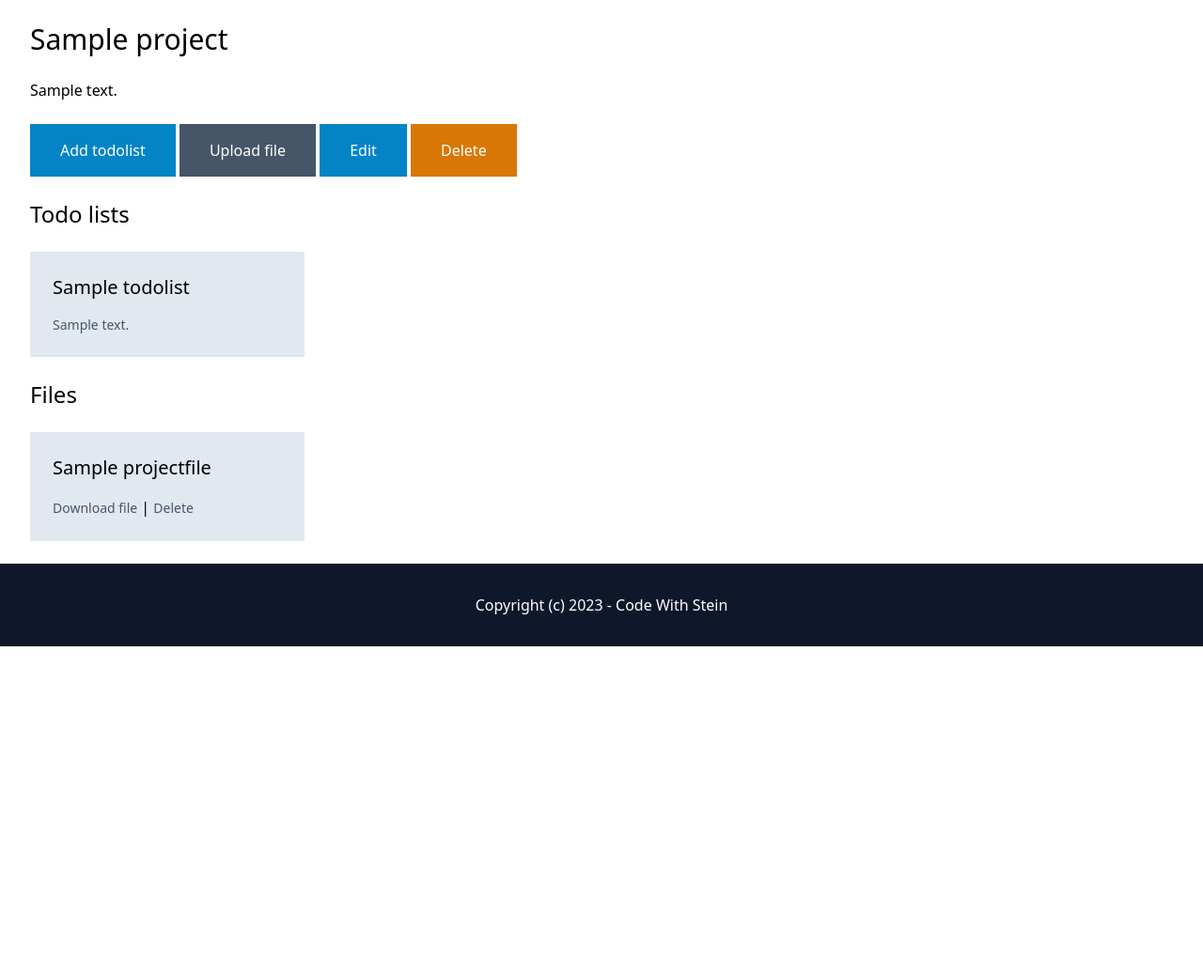
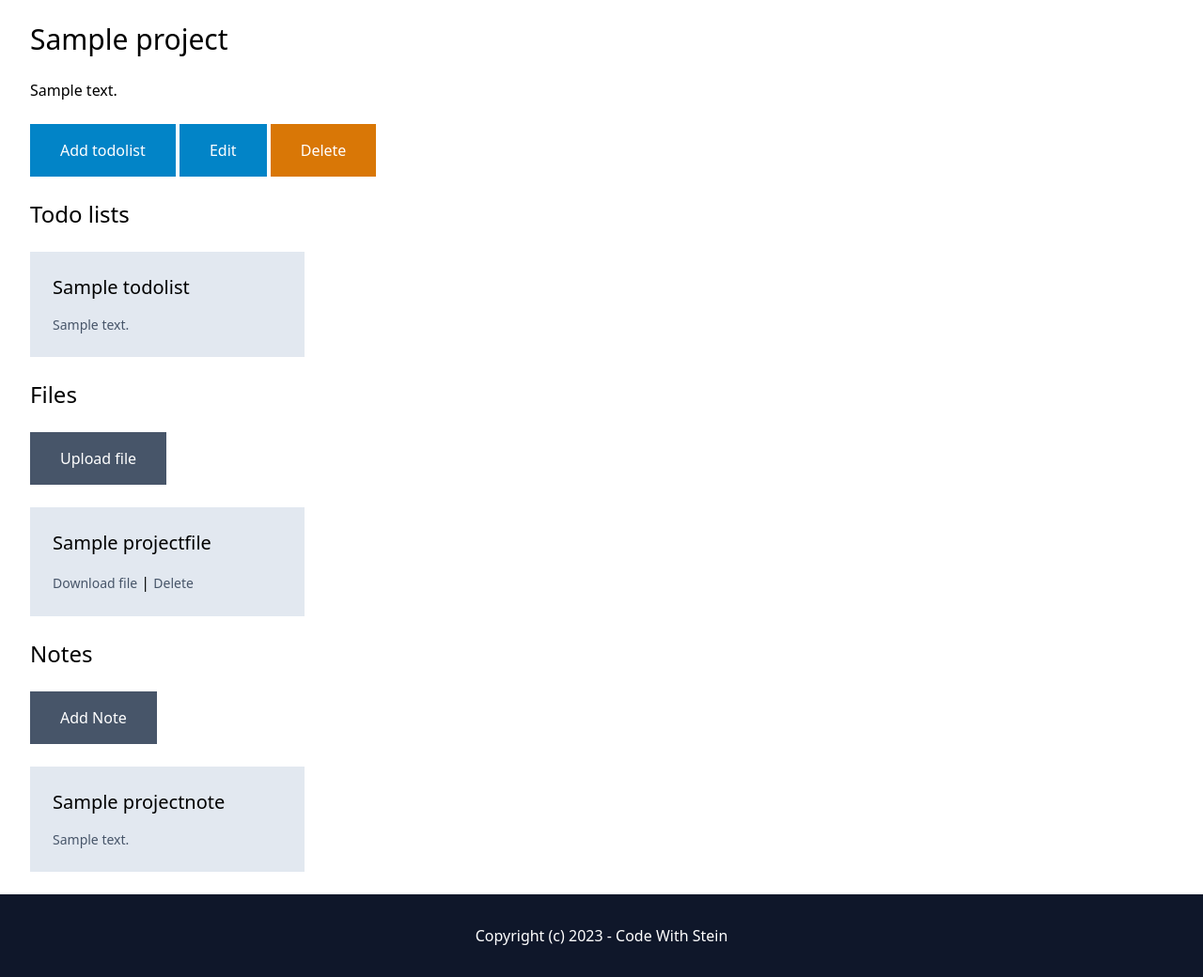
Before and after one commit to kumailalidev/django-pizarra, a Django app: page /projects/00000000-0000-0000-0000-000000000001/ in a window 1280 px wide. Shown: the part 76-1116 px from the top of the page at 94% size. Before the commit the page ends 764 px from the top, so only its background shows below. Run offline with Django 5.2, Linux system fonts and the light colour scheme; a user stored in the database is signed in; tables that the repository leaves empty hold one stand-in row (values such as "Sample post"); some libraries are stand-ins or nearby versions.

Commit message:
Notes model, create and list notes.

```diff
--- a/project/models.py
+++ b/project/models.py
@@ -23,3 +23,13 @@ class ProjectFile(models.Model):
 
     def __str__(self):
         return self.name
+
+
+class ProjectNote(models.Model):
+    id = models.UUIDField(primary_key=True, default=uuid.uuid4, editable=False)
+    project = models.ForeignKey(Project, related_name="notes", on_delete=models.CASCADE)
+    name = models.CharField(max_length=255)
+    body = models.TextField(blank=True, null=True)
+
+    def __str__(self):
+        return self.name
--- a/project/templates/project/project.html
+++ b/project/templates/project/project.html
@@ -8,8 +8,6 @@
 {% endif %}
 
 <a href="{% url 'todolist:add' project.id %}" class="py-4 px-8 bg-sky-600 text-white inline-block">Add todolist</a>
-<a href="{% url 'project:upload_file' project.id %}" class="py-4 px-8 bg-slate-600 text-white inline-block">Upload
-    file</a>
 <a href="{% url 'project:edit' project.id %}" class="py-4 px-8 bg-sky-600 text-white inline-block">Edit</a>
 <a href="{% url 'project:delete' project.id %}" class="py-4 px-8 bg-amber-600 text-white inline-block">Delete</a>
 
@@ -28,6 +26,8 @@
 </div>
 
 <h2 class="mt-6 text-2xl">Files</h2>
+<a href="{% url 'project:upload_file' project.id %}" class="mt-6 py-4 px-8 bg-slate-600 text-white inline-block">Upload
+    file</a>
 
 <div class="mt-6 grid grid-cols-4 gap-4">
     {% for projectfile in project.files.all %}
@@ -39,4 +39,19 @@
     </div>
     {% endfor %}
 </div>
+
+<h2 class="mt-6 text-2xl">Notes</h2>
+<a href="{% url 'project:add_note' project.id %}" class="mt-6 py-4 px-8 bg-slate-600 text-white inline-block">Add
+    Note</a>
+<div class="mt-6 grid grid-cols-4 gap-4">
+    {% for note in project.notes.all %}
+    <div class="py-6 px-6 bg-slate-200">
+        <a href="">
+            <h3 class="mb-4 text-xl">{{ note.name }}</h3>
+
+            <p class="text-sm text-slate-600">{{ note.body|truncatechars:50 }}</p>
+        </a>
+    </div>
+    {% endfor %}
+</div>
 {% endblock %}
--- a/project/urls.py
+++ b/project/urls.py
@@ -10,6 +10,7 @@ urlpatterns = [
     path("<uuid:pk>/", views.project, name="project"),
     path("<uuid:pk>/edit/", views.edit, name="edit"),
     path("<uuid:pk>/delete/", views.delete, name="delete"),
-    path("<uuid:pk>/upload_file/", views.upload_file, name="upload_file"),
+    path("<uuid:project_id>/upload_file/", views.upload_file, name="upload_file"),
     path("<uuid:project_id>/<uuid:pk>/delete/", views.delete_file, name="delete_file"),
+    path("<uuid:project_id>/add_note/", views.add_note, name="add_note"),
 ]
--- a/project/views.py
+++ b/project/views.py
@@ -1,6 +1,6 @@
 from django.shortcuts import redirect, render
 from django.contrib.auth.decorators import login_required
-from .models import Project
+from .models import Project, ProjectNote
 from .forms import ProjectFileForm
 
 
@@ -64,8 +64,8 @@ def delete(request, pk):
 
 
 @login_required
-def upload_file(request, pk):
-    project = Project.objects.filter(created_by=request.user).get(pk=pk)
+def upload_file(request, project_id):
+    project = Project.objects.filter(created_by=request.user).get(pk=project_id)
 
     if request.method == "POST":
         form = ProjectFileForm(request.POST, request.FILES)
@@ -75,7 +75,7 @@ def upload_file(request, pk):
             projectfile.project = project
             projectfile.save()
 
-            return redirect(f"/projects/{pk}/")
+            return redirect(f"/projects/{project_id}/")
 
     # else
     form = ProjectFileForm()
@@ -92,3 +92,19 @@ def delete_file(request, project_id, pk):
     projectfile.delete()  # will not delete from media server
 
     return redirect(f"/projects/{project_id}/")
+
+
+@login_required
+def add_note(request, project_id):
+    project = Project.objects.filter(created_by=request.user).get(pk=project_id)
+
+    if request.method == "POST":
+        name = request.POST.get("name", "")
+        body = request.POST.get("body", "")
+
+        if name and body:
+            ProjectNote.objects.create(project=project, name=name, body=body)
+
+            return redirect(f"/projects/{project_id}/")
+
+    return render(request, "project/add_note.html", {"project": project})
```
Also changed, not shown: project/templates/project/add_note.html (added, +22 -0 lines).
